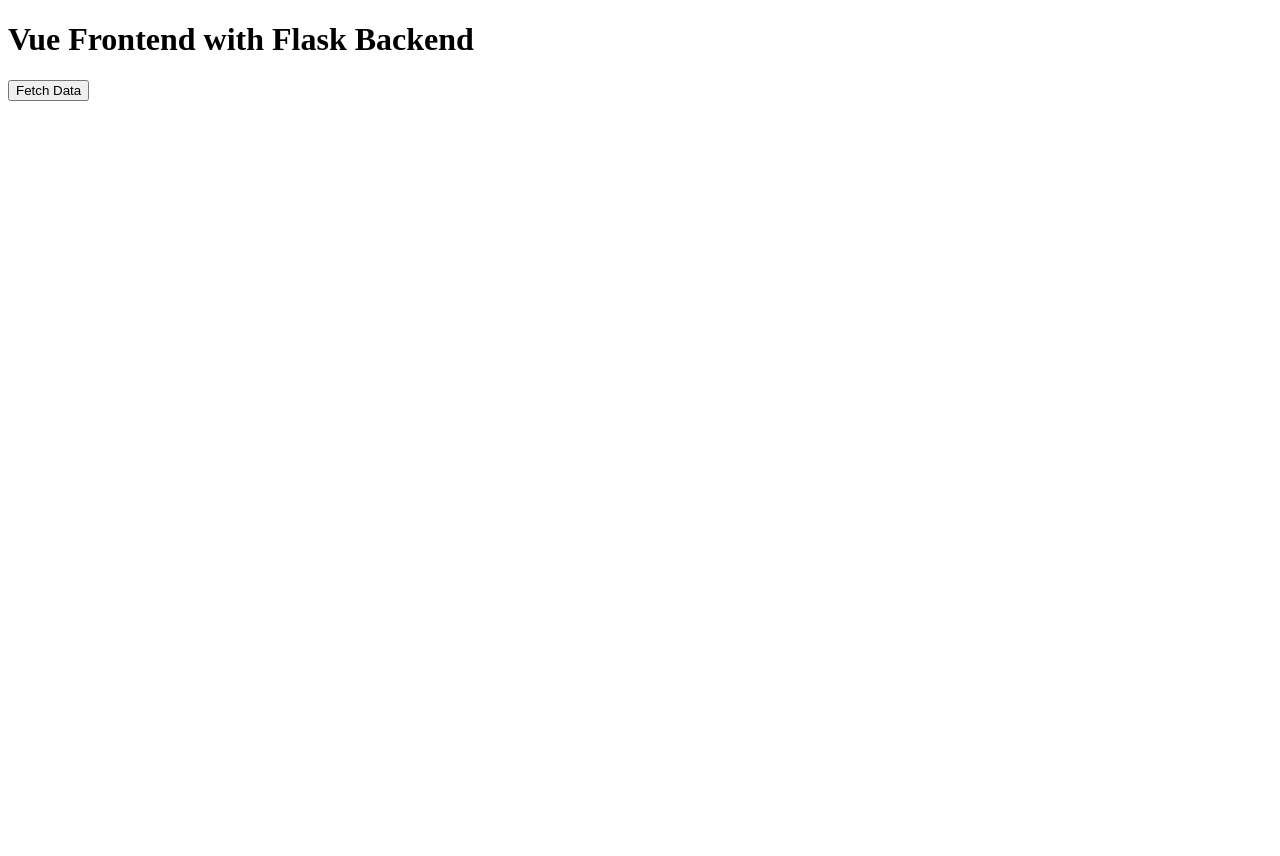
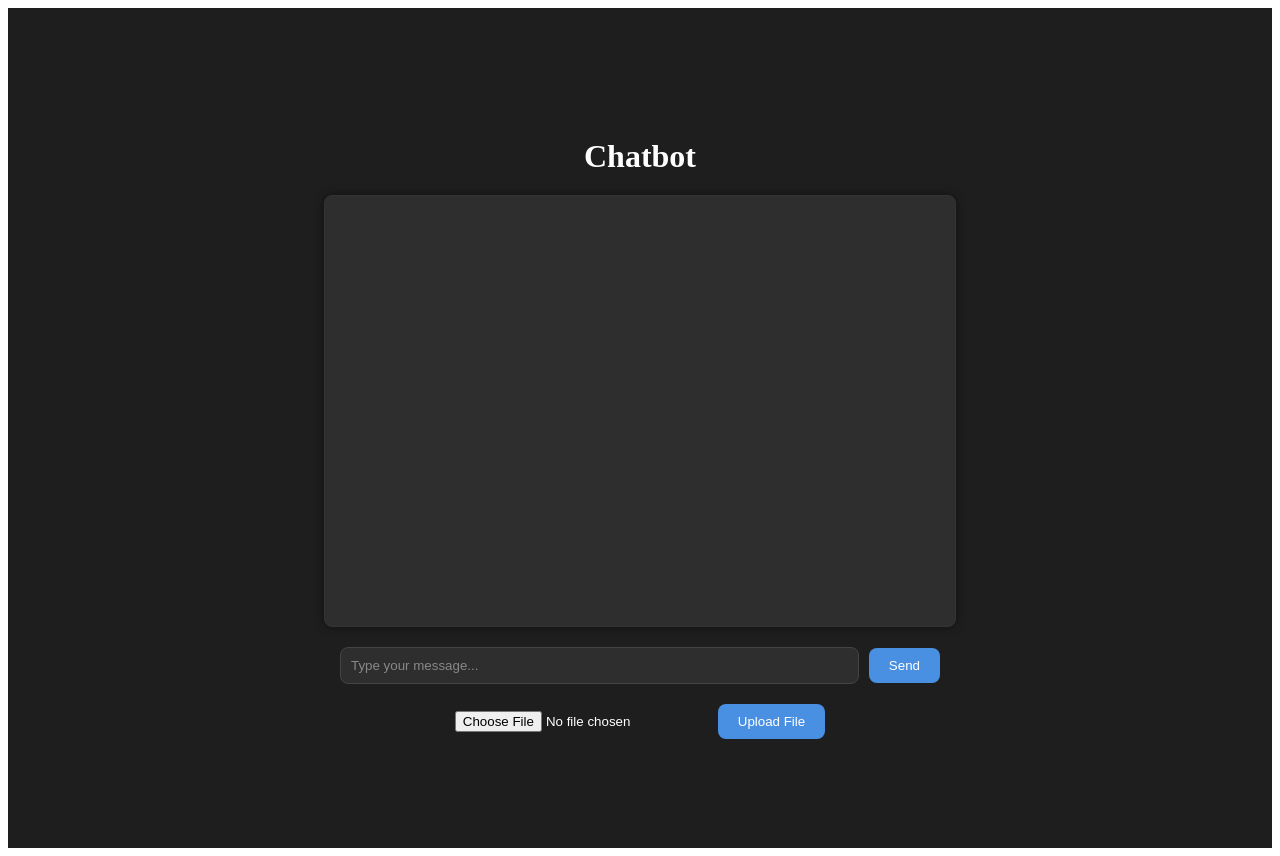
Before and after one commit to takoooo1201/frontend, a Vue app: page / in a window 1280 px wide. Before the commit the page ends 800 px from the top, so only its background shows below. Built offline with nearby package versions, Linux system fonts and the light colour scheme.

Commit message:
Update App.vue
直接APP.vue

```diff
--- a/src/App.vue
+++ b/src/App.vue
@@ -24,12 +24,34 @@ export default {
   margin-top: 60px;
 }
 </style> -->
+
+<!-- src/components/ChatBotView.vue -->
 <template>
-  <div id="app">
-    <h1>Vue Frontend with Flask Backend</h1>
-    <button @click="fetchData">Fetch Data</button>
-    <p>{{ message }}</p>
-    <!-- <router-view></router-view> -->
+  <div class="chat-container">
+    <h1 class="chat-header">Chatbot</h1>
+    <div class="chat-window">
+      <div
+        v-for="(message, index) in chatHistory"
+        :key="index"
+        :class="['message', message.role === 'user' ? 'user-message' : 'bot-message']"
+      >
+        <p>{{ message.content }}</p>
+      </div>
+    </div>
+    <div class="input-container">
+      <input
+        type="text"
+        v-model="userInput"
+        @keyup.enter="sendMessage"
+        placeholder="Type your message..."
+        class="chat-input"
+      />
+      <button @click="sendMessage" class="send-button">Send</button>
+    </div>
+    <div class="upload-container">
+      <input type="file" @change="handleFileUpload" />
+      <button @click="uploadFile" class="upload-button">Upload File</button>
+    </div>
   </div>
 </template>
 
@@ -37,20 +59,161 @@ export default {
 import axios from 'axios';
 
 export default {
+  name: 'ChatBotView',
   data() {
     return {
-      message: '',
+      userInput: '',
+      chatHistory: [],
+      selectedFile: null,
     };
   },
   methods: {
-    async fetchData() {
+    async sendMessage() {
+      if (this.userInput.trim() === '') return;
+
+      this.chatHistory.push({ role: 'user', content: this.userInput });
+
       try {
-        const response = await axios.get('https://datascoutgpt.onrender.com/api/data');
-        this.message = response.data.message;
+        const response = await axios.post('http://127.0.0.1:5000/chat', {
+          prompt: this.userInput,
+        });
+
+        this.chatHistory.push({ role: 'bot', content: response.data.response });
       } catch (error) {
-        console.error('Error fetching data:', error);
+        console.error('Error fetching response:', error);
+        this.chatHistory.push({ role: 'bot', content: 'Error: Unable to fetch response.' });
+      }
+
+      this.userInput = '';
+    },
+    handleFileUpload(event) {
+      this.selectedFile = event.target.files[0];
+    },
+    async uploadFile() {
+      if (!this.selectedFile) {
+        alert('Please select a file to upload.');
+        return;
+      }
+
+      const formData = new FormData();
+      formData.append('file', this.selectedFile);
+
+      try {
+        const response = await axios.post('http://127.0.0.1:5000/upload', formData);
+        console.log('Upload Response:', response.data);
+      } catch (error) {
+        console.error('Error uploading file:', error);
       }
     },
   },
 };
 </script>
+
+<style>
+.chat-container {
+  display: flex;
+  flex-direction: column;
+  justify-content: center;
+  align-items: center;
+  height: 100vh;
+  background-color: #1e1e1e;
+  color: #ffffff;
+  padding: 20px;
+}
+
+.chat-header {
+  font-size: 2rem;
+  margin-bottom: 20px;
+  color: #ffffff;
+}
+
+.chat-window {
+  width: 100%;
+  max-width: 600px;
+  height: 400px;
+  border: 1px solid #333;
+  border-radius: 8px;
+  background-color: #2e2e2e;
+  padding: 15px;
+  overflow-y: scroll;
+  margin-bottom: 20px;
+  box-shadow: 0 0 10px rgba(0, 0, 0, 0.5);
+}
+
+.message {
+  margin-bottom: 10px;
+  padding: 10px;
+  border-radius: 8px;
+  max-width: 80%;
+  word-wrap: break-word;
+}
+
+.user-message {
+  align-self: flex-end;
+  background-color: #4a90e2;
+  color: #ffffff;
+}
+
+.bot-message {
+  align-self: flex-start;
+  background-color: #3b3b3b;
+  color: #ffffff;
+}
+
+.input-container {
+  display: flex;
+  align-items: center;
+  width: 100%;
+  max-width: 600px;
+}
+
+.chat-input {
+  flex: 1;
+  padding: 10px;
+  border-radius: 8px;
+  border: 1px solid #444;
+  background-color: #2e2e2e;
+  color: #ffffff;
+  margin-right: 10px;
+}
+
+.chat-input::placeholder {
+  color: #888;
+}
+
+.send-button {
+  padding: 10px 20px;
+  border-radius: 8px;
+  border: none;
+  background-color: #4a90e2;
+  color: #ffffff;
+  cursor: pointer;
+  transition: background-color 0.3s ease;
+}
+
+.send-button:hover {
+  background-color: #357ab7;
+}
+
+/* 保留之前的樣式並增加檔案上傳按鈕的樣式 */
+.upload-container {
+  margin-top: 20px;
+  display: flex;
+  align-items: center;
+}
+
+.upload-button {
+  margin-left: 10px;
+  padding: 10px 20px;
+  border-radius: 8px;
+  border: none;
+  background-color: #4a90e2;
+  color: #ffffff;
+  cursor: pointer;
+  transition: background-color 0.3s ease;
+}
+
+.upload-button:hover {
+  background-color: #357ab7;
+}
+</style>
```
